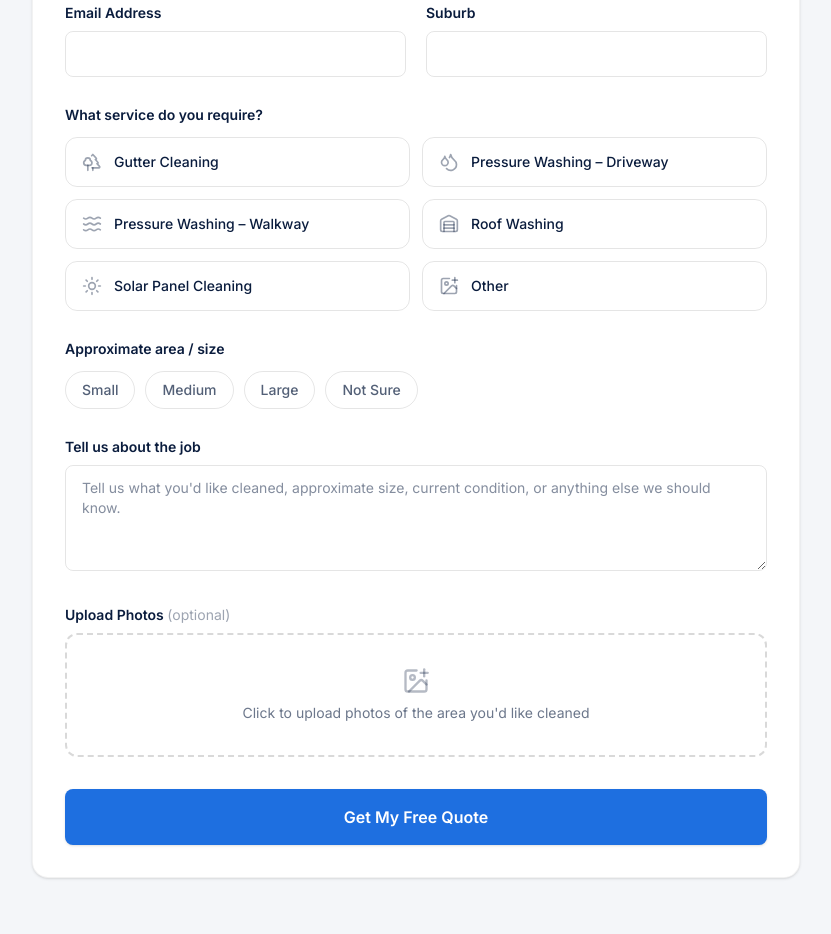
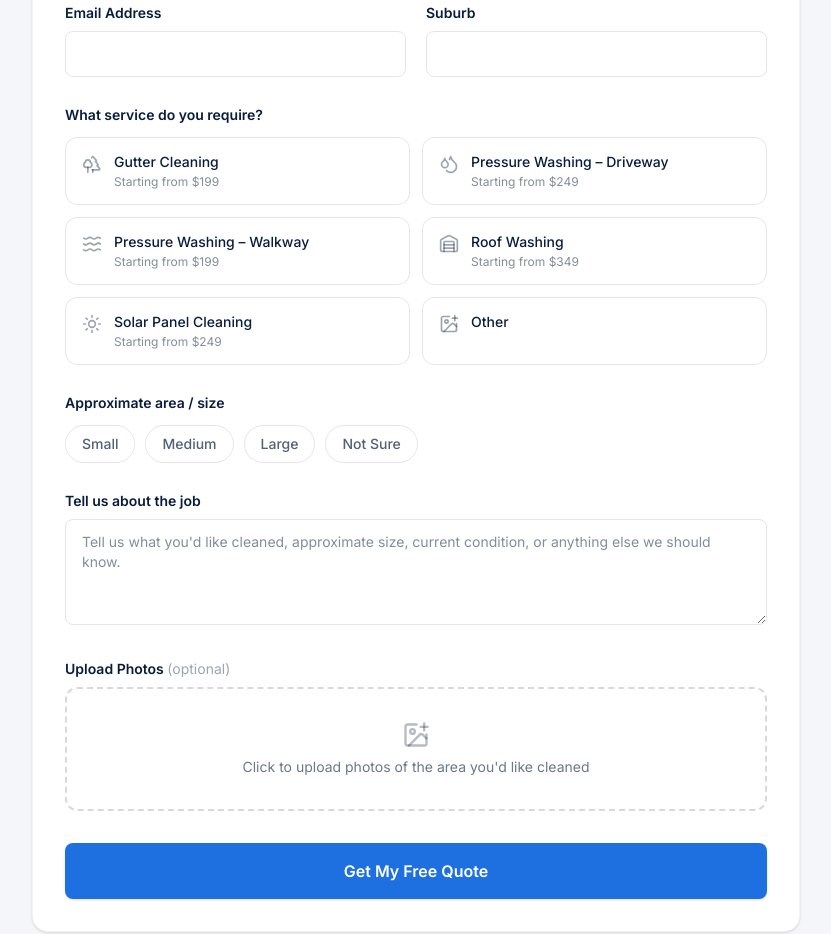
Before and after one commit to sebpetroch/Pressure-Cleaning, a Next.js app: page / in a window 1280 px wide. Shown: the part 2460-3394 px from the top of the page, without its empty margins (224-1055 px from the left). Built offline with nearby package versions, Linux system fonts and the light colour scheme.

Commit message:
Show starting prices under each service option in the quote form
Gutter $199, driveway $249, walkway $199, roof $349, solar panels $249.

```diff
--- a/src/components/QuoteForm.tsx
+++ b/src/components/QuoteForm.tsx
@@ -15,12 +15,12 @@ import {
 } from "lucide-react";
 
 const serviceOptions = [
-  { key: "gutter", label: "Gutter Cleaning", icon: Trees },
-  { key: "driveway", label: "Pressure Washing – Driveway", icon: Droplets },
-  { key: "walkway", label: "Pressure Washing – Walkway", icon: Waves },
-  { key: "roof", label: "Roof Washing", icon: Warehouse },
-  { key: "solar-panels", label: "Solar Panel Cleaning", icon: Sun },
-  { key: "other", label: "Other", icon: ImagePlus },
+  { key: "gutter", label: "Gutter Cleaning", icon: Trees, startingPrice: 199 },
+  { key: "driveway", label: "Pressure Washing – Driveway", icon: Droplets, startingPrice: 249 },
+  { key: "walkway", label: "Pressure Washing – Walkway", icon: Waves, startingPrice: 199 },
+  { key: "roof", label: "Roof Washing", icon: Warehouse, startingPrice: 349 },
+  { key: "solar-panels", label: "Solar Panel Cleaning", icon: Sun, startingPrice: 249 },
+  { key: "other", label: "Other", icon: ImagePlus, startingPrice: undefined },
 ] as const;
 
 const areaSizeOptions = ["Small", "Medium", "Large", "Not Sure"] as const;
@@ -191,12 +191,12 @@ export default function QuoteForm() {
               What service do you require?
             </legend>
             <div className="mt-3 grid grid-cols-1 gap-3 sm:grid-cols-2">
-              {serviceOptions.map(({ key, label, icon: Icon }) => {
+              {serviceOptions.map(({ key, label, icon: Icon, startingPrice }) => {
                 const checked = selectedServices.includes(key);
                 return (
                   <label
                     key={key}
-                    className={`flex cursor-pointer items-center gap-3 rounded-xl border px-4 py-3.5 transition-colors ${
+                    className={`flex cursor-pointer items-start gap-3 rounded-xl border px-4 py-3.5 transition-colors ${
                       checked
                         ? "border-blue bg-blue-light"
                         : "border-black/10 hover:border-blue/40"
@@ -208,8 +208,15 @@ export default function QuoteForm() {
                       checked={checked}
                       onChange={() => toggleService(key)}
                     />
-                    <Icon className={`h-5 w-5 shrink-0 ${checked ? "text-blue" : "text-navy/40"}`} />
-                    <span className="text-sm font-medium text-navy">{label}</span>
+                    <Icon className={`mt-0.5 h-5 w-5 shrink-0 ${checked ? "text-blue" : "text-navy/40"}`} />
+                    <span className="flex flex-col">
+                      <span className="text-sm font-medium text-navy">{label}</span>
+                      {startingPrice && (
+                        <span className="mt-0.5 text-xs text-navy/50">
+                          Starting from ${startingPrice}
+                        </span>
+                      )}
+                    </span>
                   </label>
                 );
               })}
```
